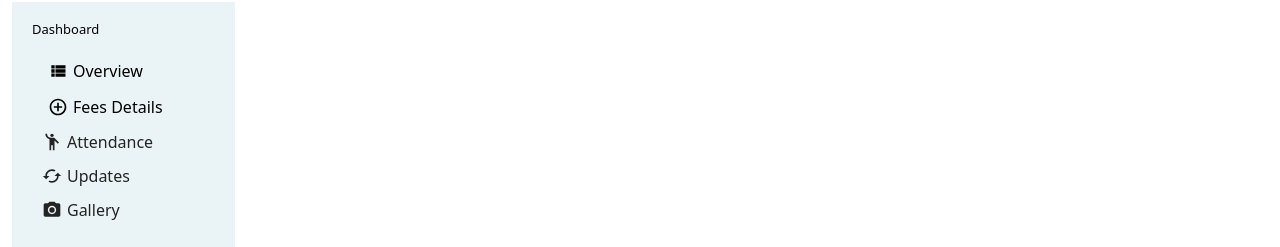
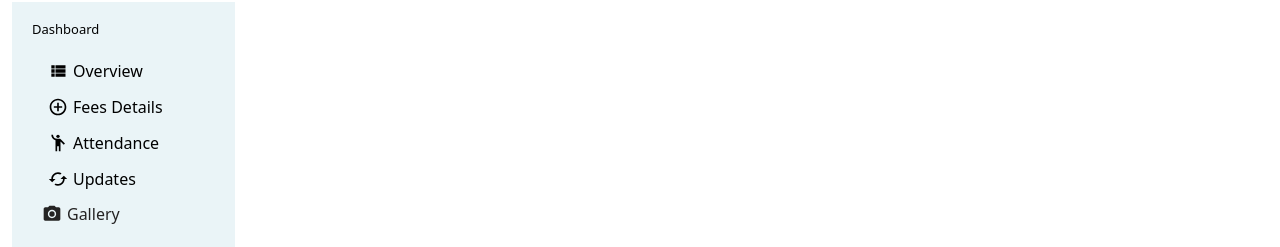
Before and after one commit to islamrahat735/CPSC_471_Final_Project_Frontend, a React (Create React App) app: page /Dashboard in a window 1280 px wide. Shown: the part 104-351 px from the top of the page. Built offline with nearby package versions, Linux system fonts and the light colour scheme.

Commit message:
Finished the toggling in dashboard

```diff
--- /dev/null
+++ b/src/pages/Attendance.js
@@ -0,0 +1,9 @@
+import React from 'react'
+
+export default function Attendance() {
+    return (
+        <div>
+            Attendance!
+        </div>
+    )
+}
--- a/src/pages/Dashboard.js
+++ b/src/pages/Dashboard.js
@@ -4,6 +4,8 @@ import Topbar from "./Topbar.js";
 import "./styles/dashboard.css";
 import Overview from "./Overview.js";
 import Fees from "./Fees.js";
+import Attendance from "./Attendance.js";
+import Updates from "./Updates.js";
 export class Dashboard extends Component{
     constructor(props) {
         super(props)
@@ -14,6 +16,8 @@ export class Dashboard extends Component{
 
         this.visibleOverview = this.visibleOverview.bind(this);
         this.visibleFees = this.visibleFees.bind(this);
+        this.visibleAttendance = this.visibleAttendance.bind(this);
+        this.visibleUpdate = this.visibleUpdate.bind(this);
     }
 
     visibleOverview()
@@ -24,6 +28,16 @@ export class Dashboard extends Component{
     visibleFees()
     {
         this.setState({type: 'Fees'});
+    }
+
+    visibleAttendance()
+    {
+        this.setState({type: 'Attendance'});
+    }
+
+    visibleUpdate()
+    {
+        this.setState({type: 'Updates'});
     }
 
     render() {
@@ -38,11 +52,21 @@ export class Dashboard extends Component{
         output = <Fees />
         this.state.type = '';
     }
+    if(this.state.type === "Attendance")
+    {
+        output = <Attendance />
+        this.state.type = '';
+    }
+    if(this.state.type === "Updates")
+    {
+        output = <Updates />
+        this.state.type = '';
+    }
     return (
     <div >
     <Topbar/>
     <div className = "container">
-    <Sidebar visibleHandleOver = {this.visibleOverview} visibleHandleFee = {this.visibleFees}/>
+    <Sidebar visibleHandleOver = {this.visibleOverview} visibleHandleFee = {this.visibleFees} visibleHandleAttendance = {this.visibleAttendance} visibleHandleUpdate = {this.visibleUpdate}/>
 
     <div className="others">{output}</div>
     </div>
--- a/src/pages/Sidebar.js
+++ b/src/pages/Sidebar.js
@@ -19,14 +19,18 @@ export default function Sidebar(props) {
        Fees Details
         </li>
         </button>
+        <button onClick = {props.visibleHandleAttendance} id = "sideBarBtnA">
         <li className="sidebarListItem">
         <EmojiPeople className="sidebarIcon"/>
         Attendance
         </li>
+        </button>
+        <button onClick = {props.visibleHandleUpdate} id = "sideBarBtnU">
         <li className="sidebarListItem">
         <Cached className="sidebarIcon"/>
         Updates
         </li>
+        </button>
         <li className="sidebarListItem">
         <PhotoCamera className="sidebarIcon"/>
         Gallery
--- /dev/null
+++ b/src/pages/Updates.js
@@ -0,0 +1,9 @@
+import React from 'react'
+
+export default function Updates() {
+    return (
+        <div>
+            Updates!
+        </div>
+    )
+}
--- a/src/pages/styles/sidebar.css
+++ b/src/pages/styles/sidebar.css
@@ -48,3 +48,13 @@
     background-color: rgb(234, 244, 247);
     border: none;
   }
+
+  #sideBarBtnA {
+    background-color: rgb(234, 244, 247);
+    border: none;
+  }
+
+  #sideBarBtnU {
+    background-color: rgb(234, 244, 247);
+    border: none;
+  }
```
